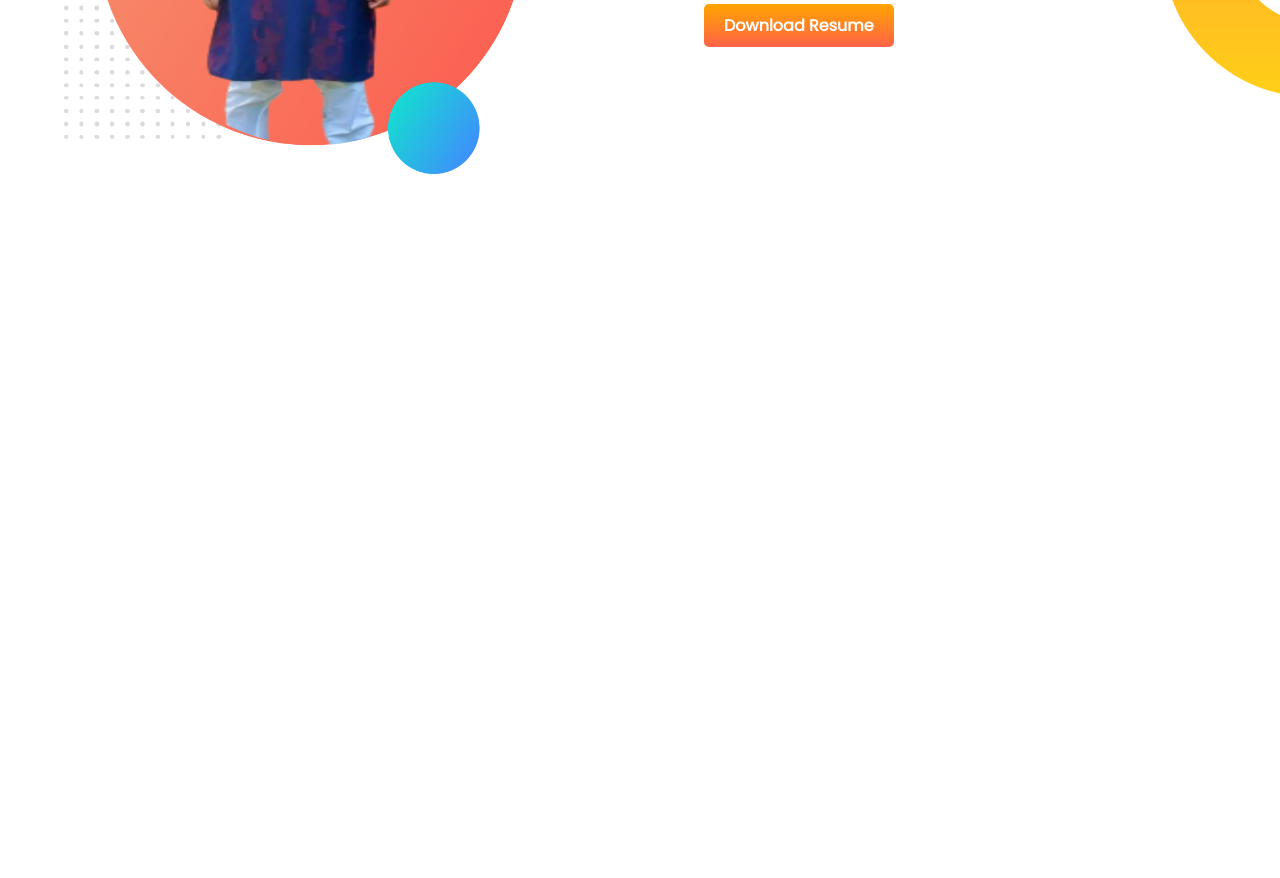
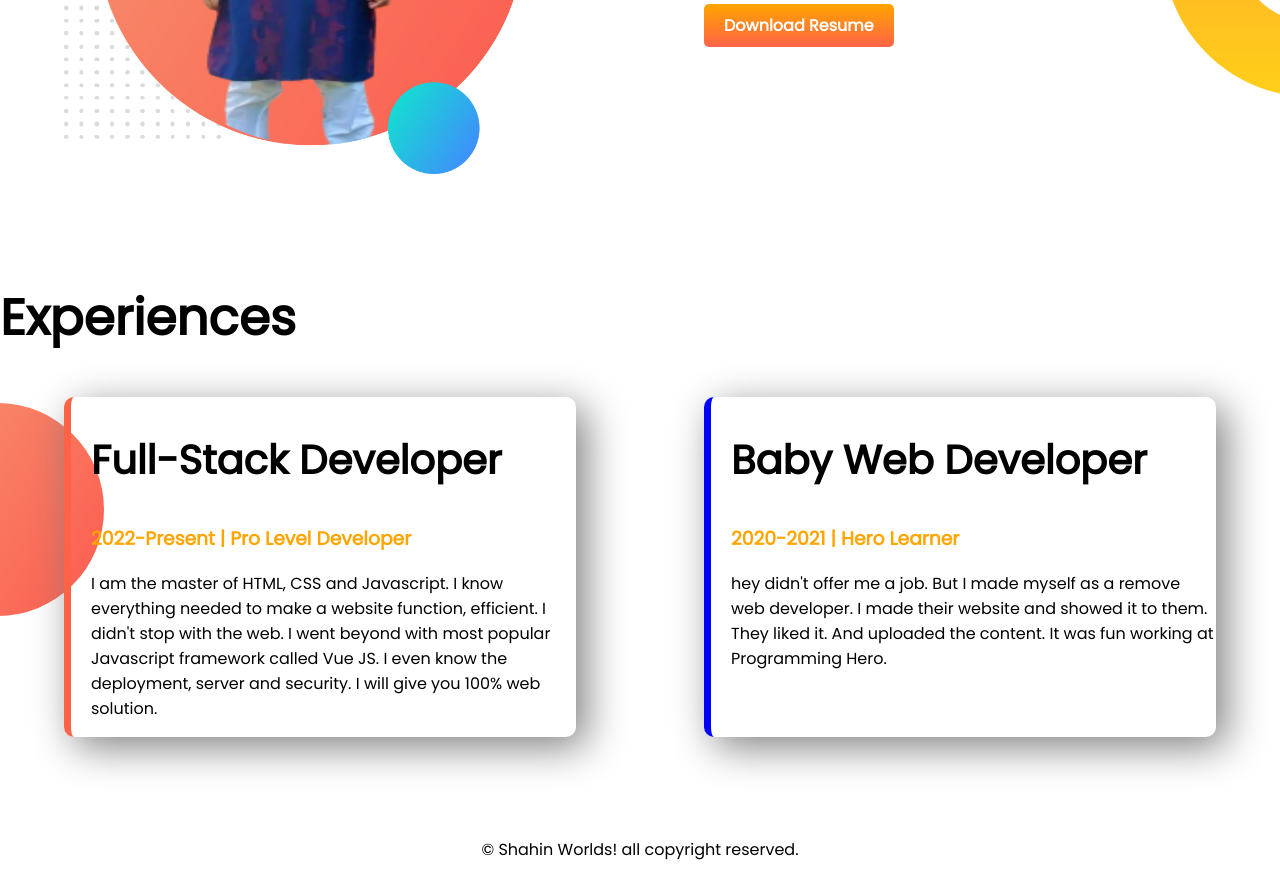
Before and after one commit to shahin2028/developer-portfolio-2, a plain HTML site: page index.html in a window 1280 px wide. Shown: the part 847-1725 px from the top of the page. Before the commit the page ends 1128 px from the top, so only its background shows below. Drawn offline with Linux system fonts and the light colour scheme.

Commit message:
finishing-step

```diff
--- a/index.html
+++ b/index.html
@@ -13,7 +13,7 @@
 </head>
 
 <body>
-    <section class="top-banner">
+    <section class="top-banner flexible-container">
         <div class="half-width">
             <h1>Welcome</h1>
             <h1><span class="orange-color">Shahin</span> Worlds!</h1>
@@ -30,7 +30,7 @@
         <div class="half-width"> <img src="images/shahin (2).png" alt="">
         </div>
     </section>
-    <section class="dream-class">
+    <section class="dream-class flexible-container">
         <div class="half-width">
             <img src="images/shahin (1).png" alt="">
         </div>
@@ -44,6 +44,29 @@
             <a class="link-button" target="_blank" href="">Download Resume</a>
         </div>
     </section>
+    <section class="experience-area">
+        <h1>Experiences</h1>
+        <div class="flexible-container">
+            <div id="full-stac-developer" class="experience-item">
+                <h2>Full-Stack Developer</h2>
+                <h3 class="orange-color">2022-Present | Pro Level Developer</h3>
+                <p>I am the master of HTML, CSS and Javascript. I know everything needed to make a website function,
+                    efficient. I didn't stop with the web. I went beyond with most popular Javascript framework called
+                    Vue
+                    JS. I even know the deployment, server and security. I will give you 100% web solution.</p>
+            </div>
+            <div id="baby-web-developer" class="experience-item">
+                <h2>Baby Web Developer</h2>
+                <h3 class="orange-color">2020-2021 | Hero Learner</h3>
+                <p>hey didn't offer me a job. But I made myself as a remove web developer. I made their website and
+                    showed
+                    it to them. They liked it. And uploaded the content. It was fun working at Programming Hero.</p>
+            </div>
+        </div>
+    </section>
 </body>
+<footer class="footer">
+    <p>© Shahin Worlds! all copyright reserved.</p>
+</footer>
 
 </html>
--- a/style.css
+++ b/style.css
@@ -7,11 +7,15 @@ h1 {
     font-size: 50px;
 }
 
+h2 {
+    font-size: 40px;
+}
+
 .orange-color {
     color: orange;
 }
 
-section {
+.flexible-container {
     display: flex;
     margin-bottom: 100px;
 }
@@ -44,3 +48,32 @@ section {
     background-repeat: no-repeat;
     background-position: right;
 }
+
+.experience-area {
+    background-image: url(images/exp-bg.png);
+    background-repeat: no-repeat;
+    background-position: left;
+}
+
+.experience-item {
+
+    width: 40%;
+    margin-left: 5%;
+    margin-right: 5%;
+    padding-left: 20px;
+    border-radius: 10px;
+    box-shadow: 10px 10px 40px gray;
+
+}
+
+#baby-web-developer {
+    border-left: 7px solid blue;
+}
+
+#full-stac-developer {
+    border-left: 7px solid tomato;
+}
+
+.footer {
+    text-align: center;
+}
```
